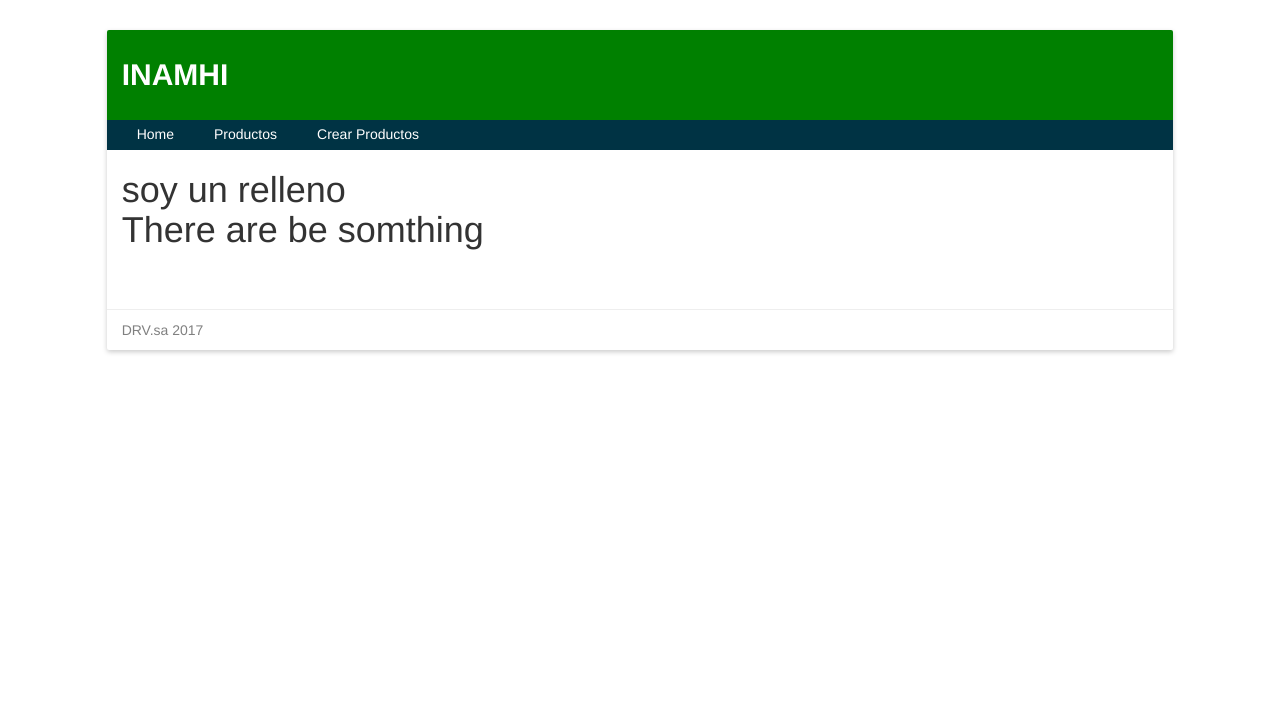
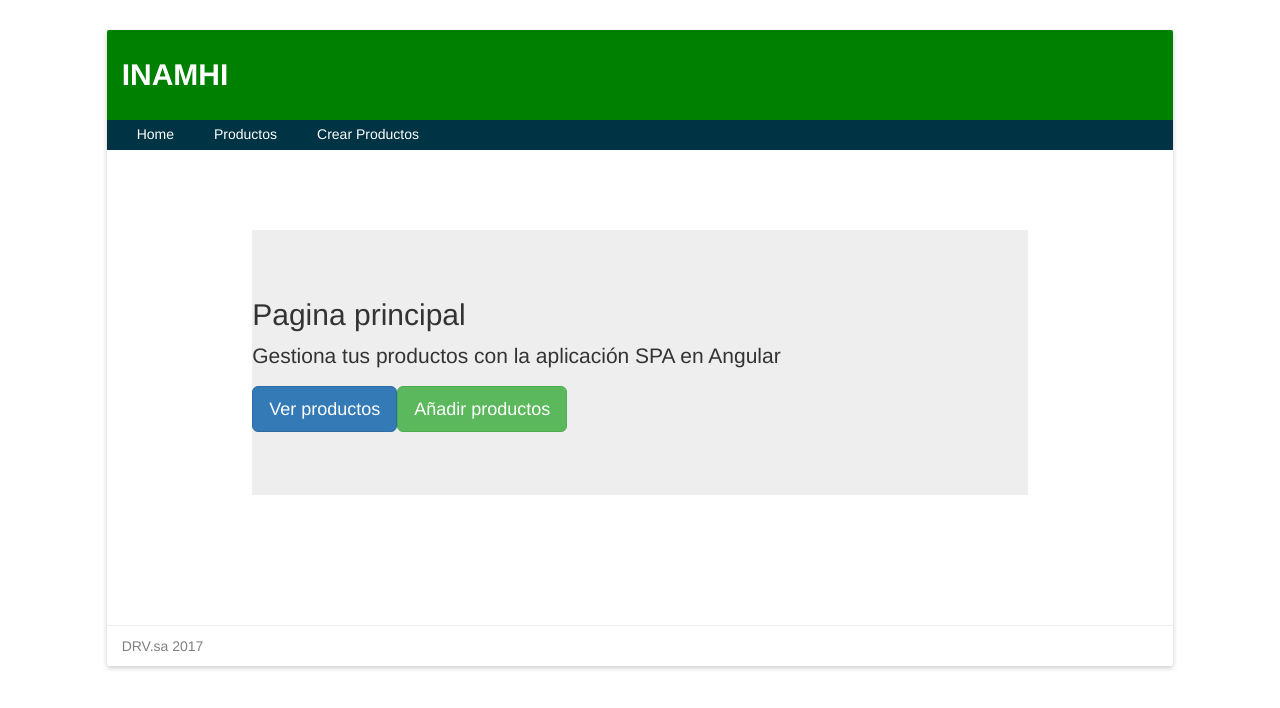
Before and after one commit to meteorodev/webapp, an Angular app: page / in a window 1280 px wide. Shown: the top 708 px of the page. Built offline with nearby package versions, Linux system fonts and the light colour scheme.

Commit message:
link to menu

```diff
--- a/src/app/app.component.css
+++ b/src/app/app.component.css
@@ -48,6 +48,12 @@
     border-radius: 5px;
     color: black;
 }
+#main{
+    padding: 50px;
+    margin-top: 30px;
+    border-radius: 5px;
+
+}
 #footer{
     margin-top: 50px;
     padding-top: 10px;
--- a/src/app/app.component.html
+++ b/src/app/app.component.html
@@ -5,14 +5,14 @@
   </header>
   <nav id="nav" class="col-lg-12">
     <ul>
-      <li><a href="#">Home</a></li>
-      <li><a href="#">Productos</a></li>
+      <li><a [routerLink]="['/']">Home</a></li>
+      <li><a [routerLink]="['/home']">Productos</a></li>
       <li><a href="#">Crear Productos</a></li>
     </ul>
   </nav>
   <section id="main" class="col-lg-12">
-    <!-- Componente actual -->
-    <h1>soy un relleno <p>There are be somthing</p></h1>
+    <!--app-home></app-home-->
+    <router-outlet> </router-outlet>
   </section>
   <footer id="footer" class="col-lg-12">
     <p>DRV.sa 2017</p>
--- /dev/null
+++ b/src/app/app.routing.ts
@@ -0,0 +1,16 @@
+import {ModuleWithProviders} from '@angular/core';
+import { Routes, RouterModule } from '@angular/router';
+
+//Components
+
+import { HomeComponent } from './components/home/home.component';
+import { ErrorComponent } from './components/error/error.component';
+
+const appRoutes:Routes = [
+    {path:"",component:HomeComponent},
+    {path:"home",component:HomeComponent},
+    {path:"**",component:ErrorComponent},
+]
+
+export const appRoutingProviders: any[]=[];
+export const routing: ModuleWithProviders = RouterModule.forRoot(appRoutes);
--- /dev/null
+++ b/src/app/components/error/error.component.html
@@ -0,0 +1,12 @@
+<div class="col-lg-10 col-lg-offset-1">
+  <div class="jumbotron">
+    <h2>{{titulo}}</h2>
+      <p>
+        Página no encontrada
+      </p>
+      <p>
+        <a href="#" class="btn btn-lg btn-primary"> Ver productos</a>
+        <a href="#" class="btn btn-lg btn-success"> Añadir productos</a>
+      </p>
+  </div>
+</div>
--- /dev/null
+++ b/src/app/components/error/error.component.ts
@@ -0,0 +1,19 @@
+import { Component, OnInit } from '@angular/core';
+
+@Component({
+  selector: 'error',
+  templateUrl: './error.component.html',
+  styleUrls: ['./error.component.css']
+})
+export class ErrorComponent implements OnInit {
+
+  public titulo:string;
+  constructor() {
+    this.titulo = 'Página de error ...';
+  }
+
+  ngOnInit() {
+    console.log('Carga el componente de error ');
+  }
+
+}
--- /dev/null
+++ b/src/app/components/home/home.component.html
@@ -0,0 +1,12 @@
+<div class="col-lg-10 col-lg-offset-1">
+  <div class="jumbotron">
+    <h2>{{titulo}}</h2>
+      <p>
+        Gestiona tus productos con la aplicación SPA  en Angular
+      </p>
+      <p>
+        <a href="#" class="btn btn-lg btn-primary"> Ver productos</a>
+        <a href="#" class="btn btn-lg btn-success"> Añadir productos</a>
+      </p>
+  </div>
+</div>
--- /dev/null
+++ b/src/app/components/home/home.component.ts
@@ -0,0 +1,18 @@
+import { Component, OnInit } from '@angular/core';
+
+@Component({
+  selector: 'app-home',
+  templateUrl: './home.component.html',
+  styleUrls: ['./home.component.css']
+})
+export class HomeComponent implements OnInit {
+  public titulo:string;
+  constructor() {
+    this.titulo = 'Pagina principal';
+   }
+
+  ngOnInit() {
+    console.log('Se a cargado el component')
+  }
+
+}
```
Also changed, not shown: src/app/app.module.ts (+12 -3 lines), src/app/components/error/error.component.css (added), src/app/components/home/home.component.css (added), 2 other files (tests, documents, lock files or other folders).
